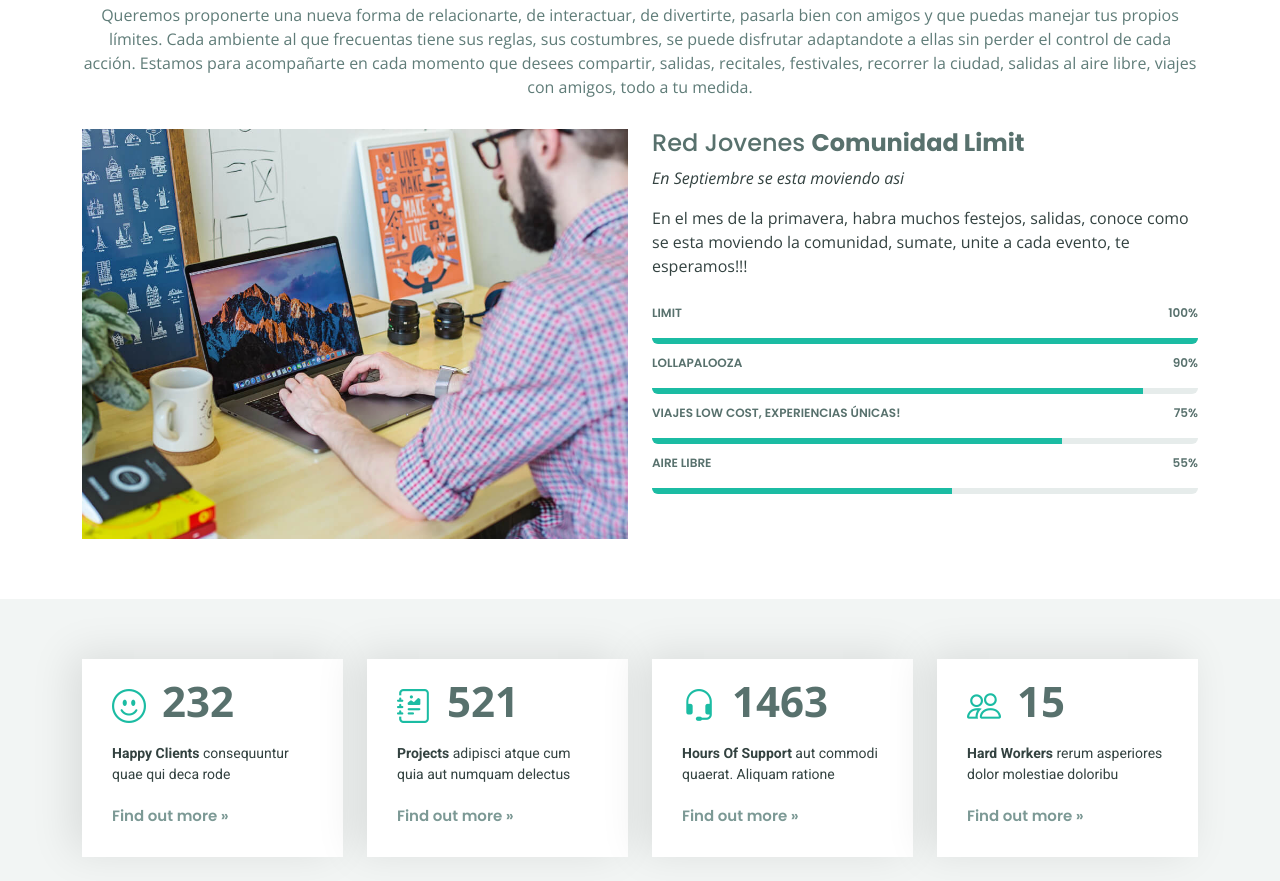
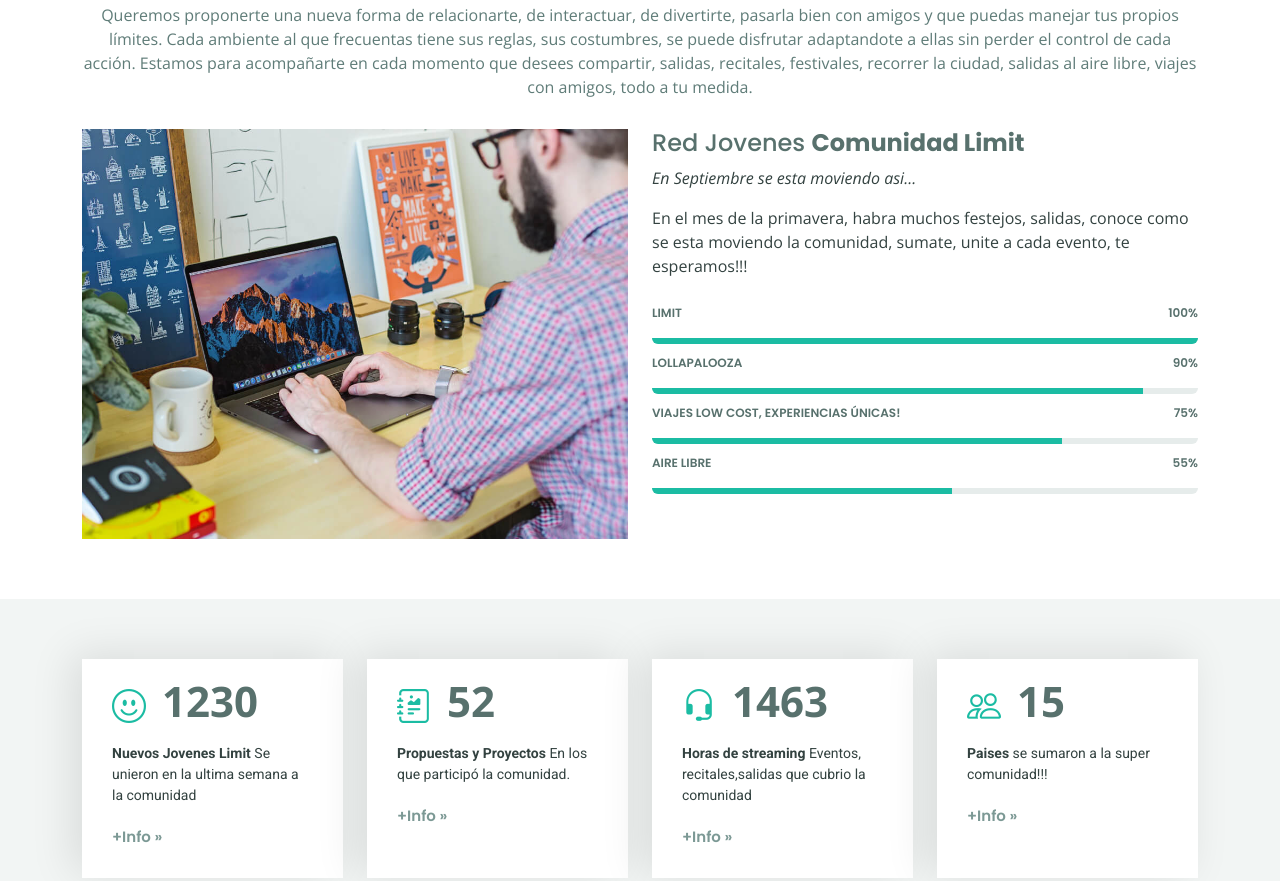
Before and after one commit to mariadesanchez/Design-Thinking, a plain HTML site: page index.html in a window 1280 px wide. Shown: the part 985-1866 px from the top of the page. Drawn offline with nearby package versions, Linux system fonts and the light colour scheme.

Commit message:
comunidad

```diff
--- a/index.html
+++ b/index.html
@@ -161,7 +161,7 @@
           <div class="col-lg-6 pt-4 pt-lg-0 content">
             <h3>Red Jovenes <strong>Comunidad Limit</strong></h3>
             <p class="fst-italic">
-              En Septiembre se esta moviendo asi
+              En Septiembre se esta moviendo asi...
             </p>
             <p>
              En el mes de la primavera, habra muchos festejos, salidas, conoce como se esta moviendo
@@ -215,18 +215,18 @@
           <div class="col-lg-3 col-md-6 d-md-flex align-items-md-stretch">
             <div class="count-box">
               <i class="bi bi-emoji-smile"></i>
-              <span data-purecounter-start="0" data-purecounter-end="232" data-purecounter-duration="1" class="purecounter"></span>
-              <p><strong>Happy Clients</strong> consequuntur quae qui deca rode</p>
-              <a href="#">Find out more &raquo;</a>
+              <span data-purecounter-start="0" data-purecounter-end="1230" data-purecounter-duration="1" class="purecounter"></span>
+              <p><strong>Nuevos Jovenes Limit</strong> Se unieron en la ultima semana a la comunidad </p>
+              <a href="#">+Info &raquo;</a>
             </div>
           </div>
 
           <div class="col-lg-3 col-md-6 d-md-flex align-items-md-stretch">
             <div class="count-box">
               <i class="bi bi-journal-richtext"></i>
-              <span data-purecounter-start="0" data-purecounter-end="521" data-purecounter-duration="1" class="purecounter"></span>
-              <p><strong>Projects</strong> adipisci atque cum quia aut numquam delectus</p>
-              <a href="#">Find out more &raquo;</a>
+              <span data-purecounter-start="0" data-purecounter-end="52" data-purecounter-duration="1" class="purecounter"></span>
+              <p><strong>Propuestas y Proyectos</strong> En los que participó la comunidad.</p>
+              <a href="#">+Info &raquo;</a>
             </div>
           </div>
 
@@ -234,8 +234,8 @@
             <div class="count-box">
               <i class="bi bi-headset"></i>
               <span data-purecounter-start="0" data-purecounter-end="1463" data-purecounter-duration="1" class="purecounter"></span>
-              <p><strong>Hours Of Support</strong> aut commodi quaerat. Aliquam ratione</p>
-              <a href="#">Find out more &raquo;</a>
+              <p><strong>Horas de streaming </strong> Eventos, recitales,salidas que cubrio la comunidad</p>
+              <a href="#">+Info &raquo;</a>
             </div>
           </div>
 
@@ -243,8 +243,8 @@
             <div class="count-box">
               <i class="bi bi-people"></i>
               <span data-purecounter-start="0" data-purecounter-end="15" data-purecounter-duration="1" class="purecounter"></span>
-              <p><strong>Hard Workers</strong> rerum asperiores dolor molestiae doloribu</p>
-              <a href="#">Find out more &raquo;</a>
+              <p><strong>Paises</strong> se sumaron a la super comunidad!!!</p>
+              <a href="#">+Info &raquo;</a>
             </div>
           </div>
 
@@ -579,7 +579,7 @@
               <div class="member-info">
                 <div class="member-info-content">
                   <h4>Walter White</h4>
-                  <span>Chief Executive Officer</span>
+                  <span>Profesor, docente nivel secundario.</span>
                 </div>
                 <div class="social">
                   <a href=""><i class="bi bi-twitter"></i></a>
@@ -596,8 +596,8 @@
               <img src="assets/img/team/team-2.jpg" class="img-fluid" alt="">
               <div class="member-info">
                 <div class="member-info-content">
-                  <h4>Sarah Jhonson</h4>
-                  <span>Product Manager</span>
+                  <h4>Sara Sand</h4>
+                  <span>Psicologa, especialista en jovenes.</span>
                 </div>
                 <div class="social">
                   <a href=""><i class="bi bi-twitter"></i></a>
@@ -614,8 +614,8 @@
               <img src="assets/img/team/team-3.jpg" class="img-fluid" alt="">
               <div class="member-info">
                 <div class="member-info-content">
-                  <h4>William Anderson</h4>
-                  <span>CTO</span>
+                  <h4>Jose Anderson</h4>
+                  <span>Generador de contenido, especialista en comunidades</span>
                 </div>
                 <div class="social">
                   <a href=""><i class="bi bi-twitter"></i></a>
@@ -632,8 +632,8 @@
               <img src="assets/img/team/team-4.jpg" class="img-fluid" alt="">
               <div class="member-info">
                 <div class="member-info-content">
-                  <h4>Amanda Jepson</h4>
-                  <span>Accountant</span>
+                  <h4>Amanda Suarez</h4>
+                  <span>Antropologa y Psicologa.</span>
                 </div>
                 <div class="social">
                   <a href=""><i class="bi bi-twitter"></i></a>
```
